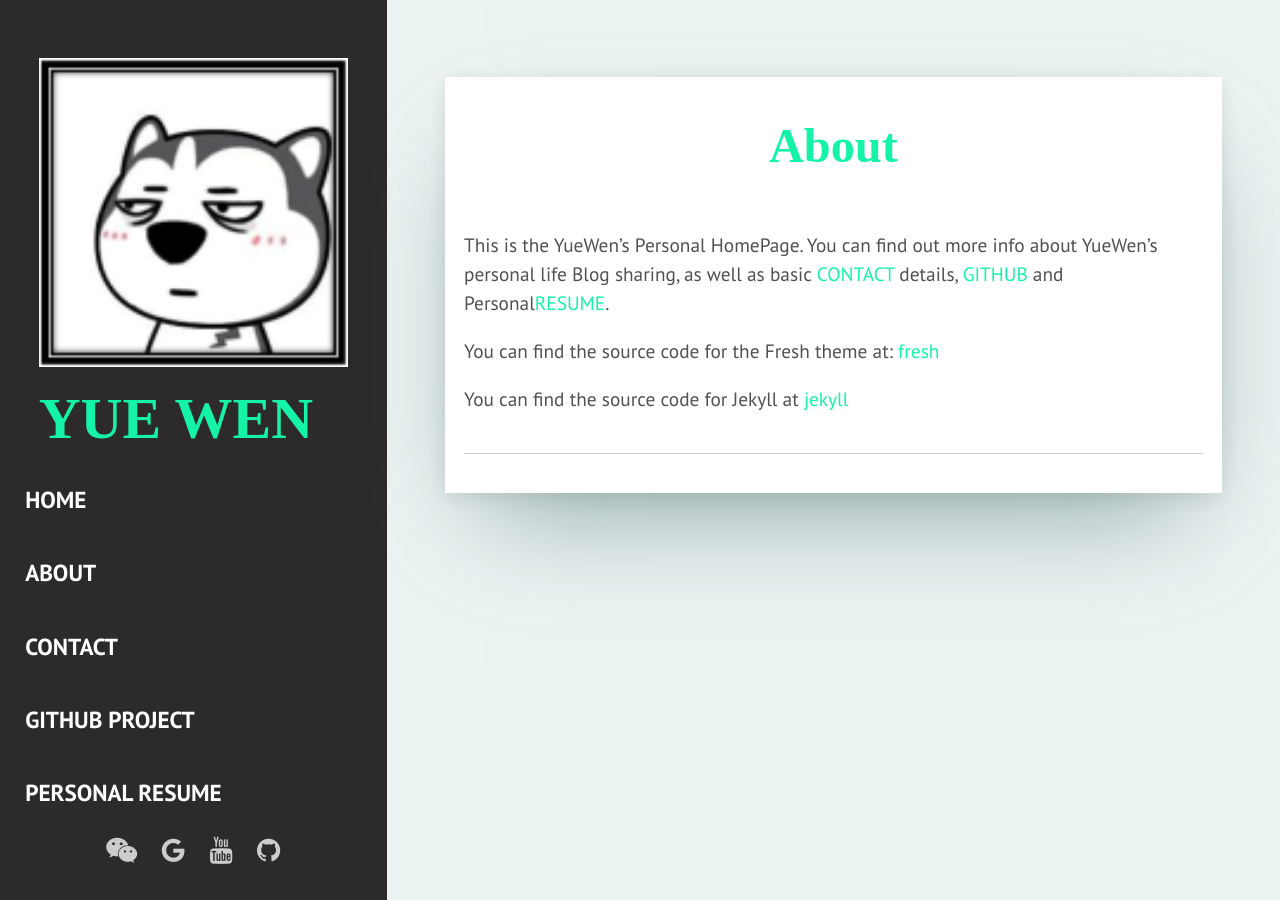
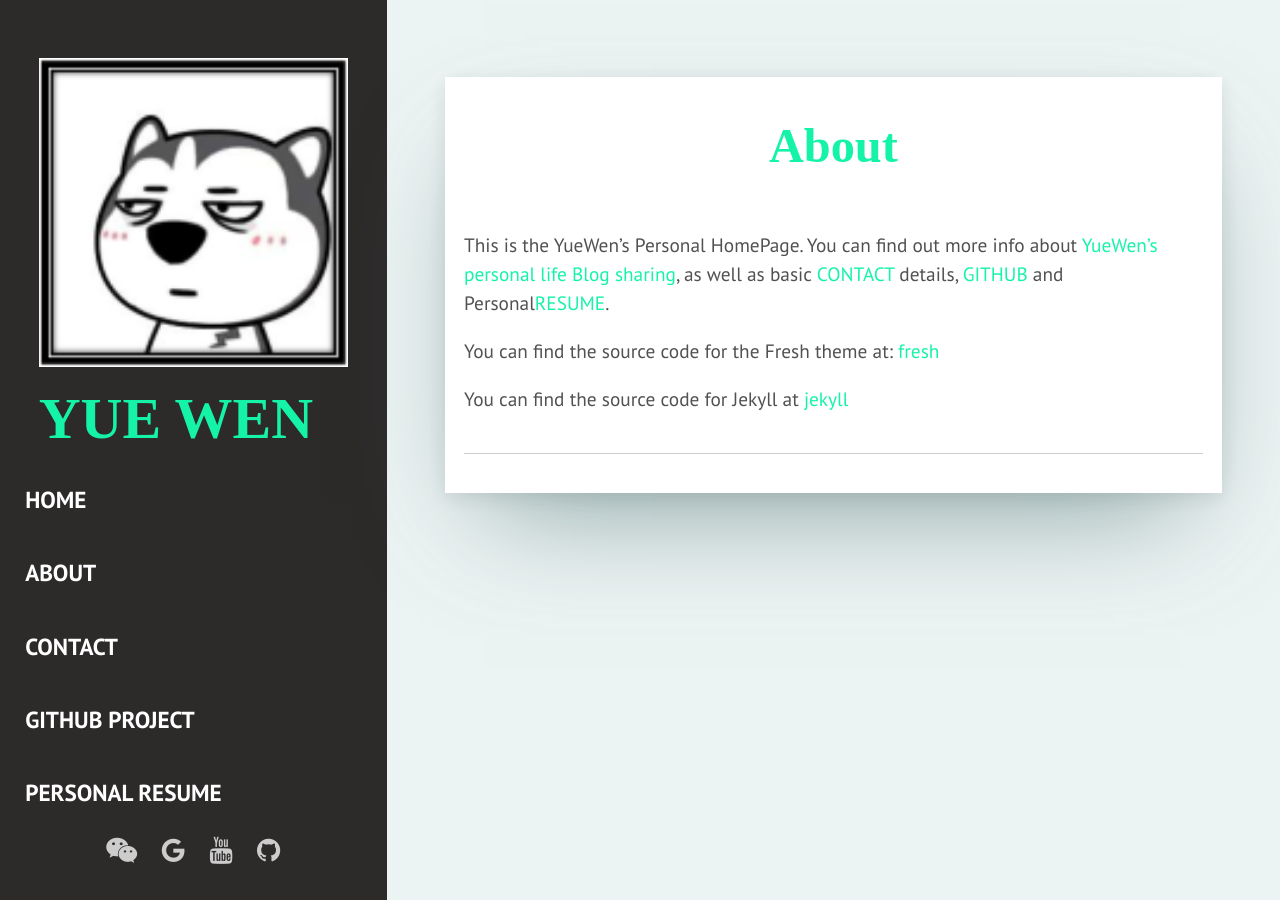
Before and after one commit to zywok/zywok.github.io, a Jekyll site: the page built from _pages/about.html, in a window 1280 px wide. Built offline with Jekyll 4.4.1, drawn with Linux system fonts in a browser that asks for light colours; some web fonts are replaced; part of the change alters nothing that is shown.

```diff
--- a/_pages/about.html
+++ b/_pages/about.html
@@ -4,7 +4,7 @@ title: About
 permalink: /about/
 ---
 
-This is the YueWen's Personal HomePage. You can find out more info about YueWen's personal life Blog sharing, as well as basic <a href="https://zywok.github.io/contact/">CONTACT</a> details, <a href="https://github.com/zywok/">GITHUB</a> and Personal<a href="https://github.com/zywok/zywok.github.io/blob/main/assets/CV-Zhu%20Yuewen.pdf">RESUME</a>.
+This is the YueWen's Personal HomePage. You can find out more info about <a href="https://zywok.github.io/">YueWen's personal life Blog sharing</a>, as well as basic <a href="https://zywok.github.io/contact/">CONTACT</a> details, <a href="https://github.com/zywok/">GITHUB</a> and Personal<a href="https://github.com/zywok/zywok.github.io/blob/main/assets/CV-Zhu%20Yuewen.pdf">RESUME</a>.
 
 You can find the source code for the Fresh theme at: <a href="https://github.com/artemsheludko/fresh">fresh</a>
 
```
